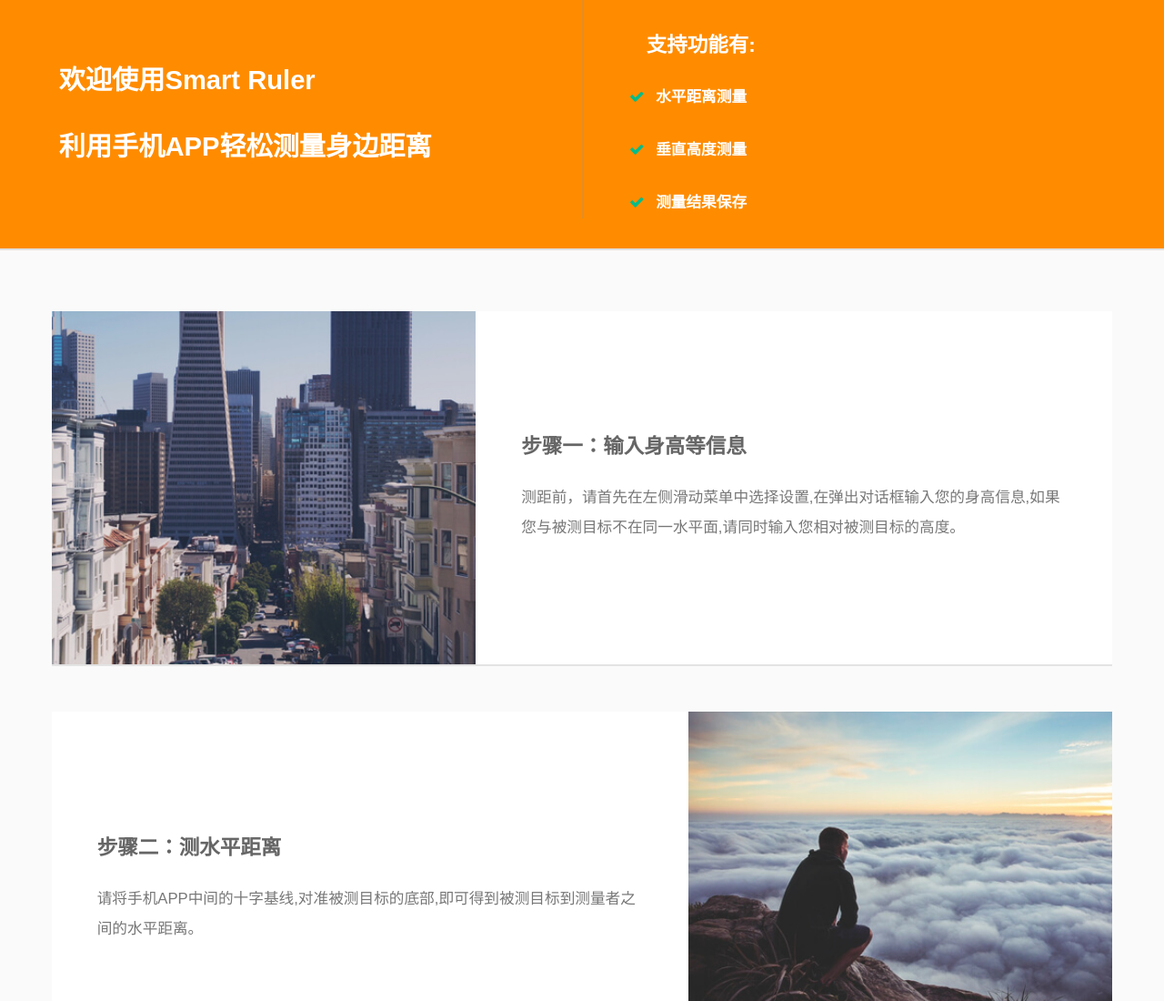
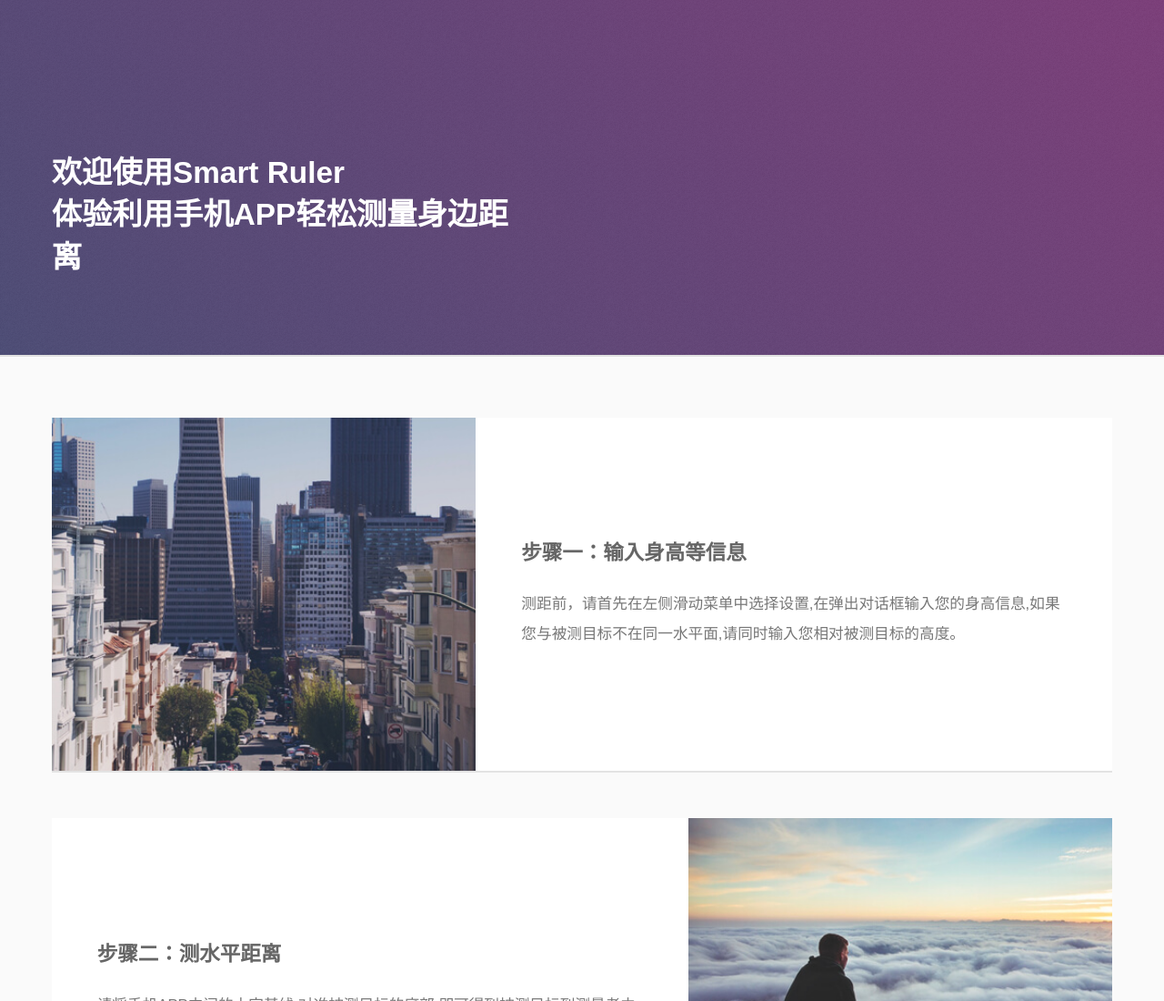
Before and after one commit to SmartRuler/SmartRuler_ShowPage, a plain HTML site: page index.html in a window 1280 px wide. Shown: the top 1100 px of the page at 91% size. Drawn offline with Linux system fonts and the light colour scheme.

Commit message:
modify style

```diff
--- a/index.html
+++ b/index.html
@@ -10,28 +10,16 @@
 	</head>
 	<body>
 
-		<!-- Banner -->
-			<div id = "top_part">
+
+
+			<section id="banner">
 				<div class="inner split">
-					<div>
-						<br/><br/>
-						<h2 style="color:white">&nbsp&nbsp&nbsp&nbsp&nbsp&nbsp&nbsp&nbsp欢迎使用Smart Ruler</h2>
-						<h2 style="color:white">&nbsp&nbsp&nbsp&nbsp&nbsp&nbsp&nbsp&nbsp利用手机APP轻松测量身边距离</h2>
-					</div>
-					<div>
-						<br/>
-						<h3 style="color:white">&nbsp&nbsp&nbsp支持功能有:</h3>
-						<ul class="checklist" style="color:white">
-							<li><b style="color:white">水平距离测量</b></li>
-							<li><b style="color:white">垂直高度测量</b></li>
-							<li><b style="color:white">测量结果保存</b></li>
-							<!--<li>测量单位换算</li>-->
-						</ul>
-					</div>
+					<section>
+						<h2>欢迎使用Smart Ruler </br>体验利用手机APP轻松测量身边距离</h2>
+					</section>
 				</div>
-			</div>
+			</section>
 
-		<!-- Two -->
 			<section id="two" class="wrapper style2 alt">
 				<div class="inner">
 					<div class="spotlight">
@@ -68,7 +56,7 @@
 		<!-- Footer -->
 			<footer id="footer">
 				<div class="copyright">
-					 <a href="https://github.com/SmartRuler/SmartRuler">江南大学数字媒体学院大创小组制作</a>
+					 <a href="https://github.com/Lxinyuelxy/SmartRuler">江南大学数字媒体学院大创小组制作</a>
 				</div>
 			</footer>
 
```
